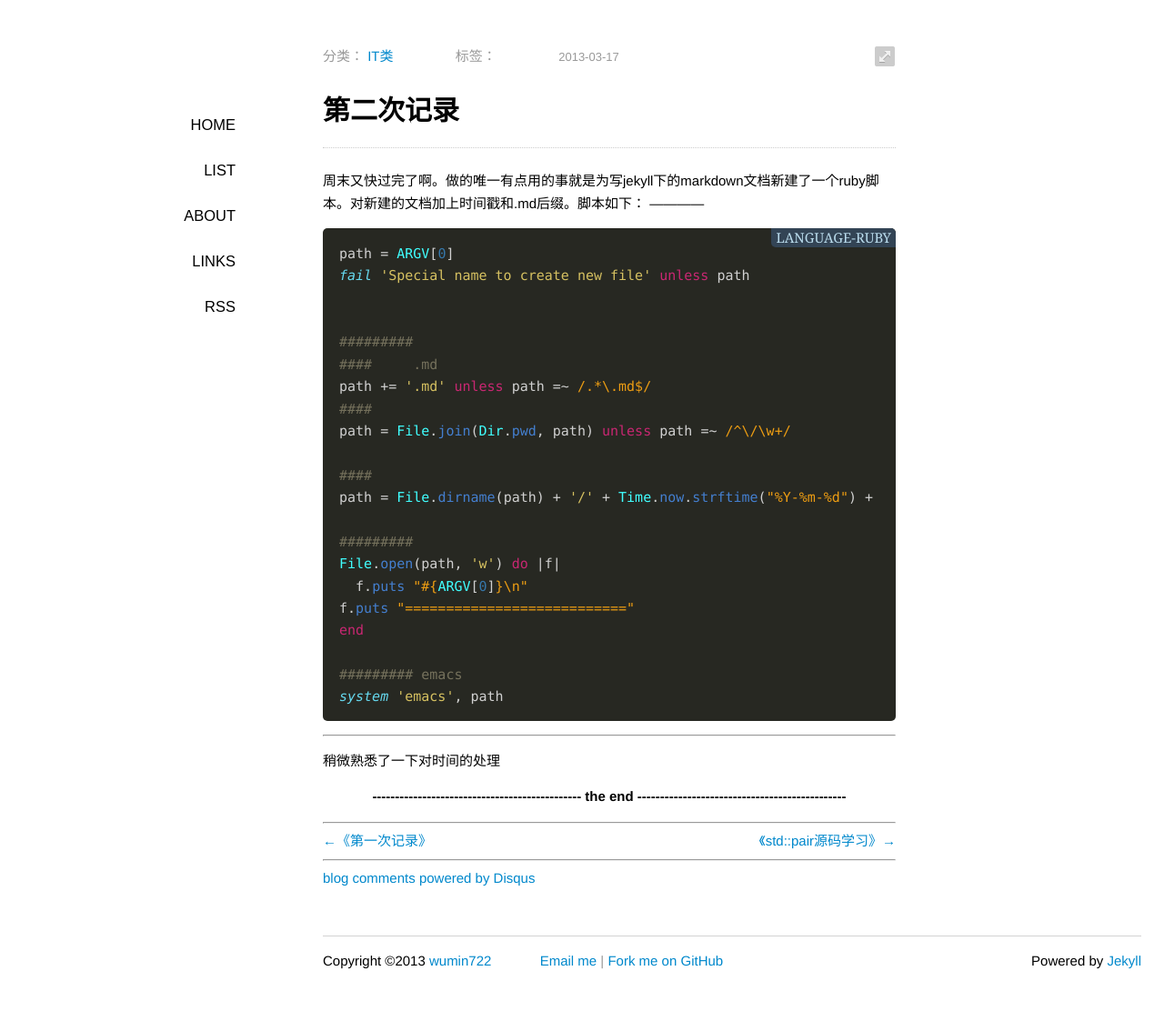
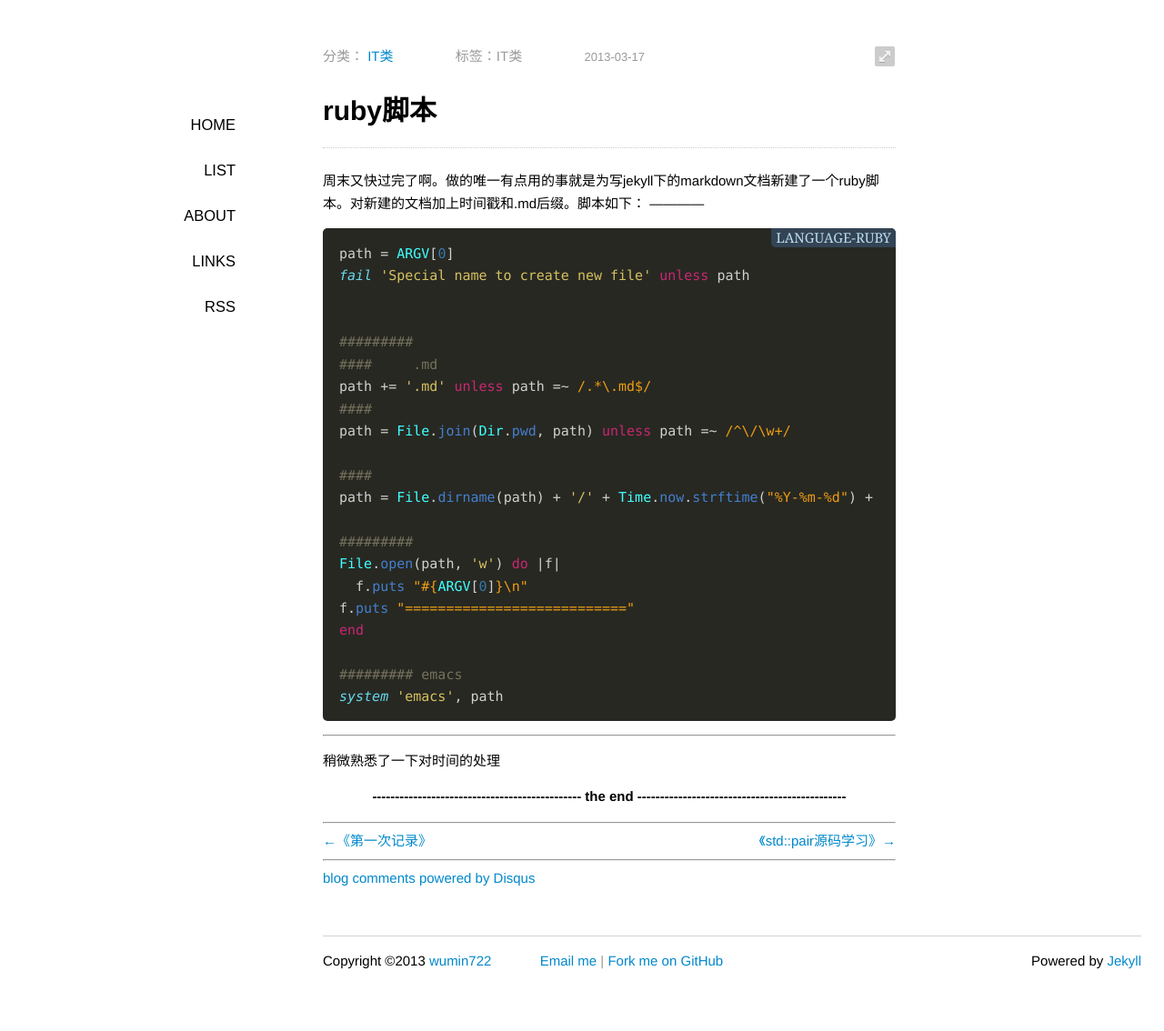
Before and after one commit to wumin722/wumin722.github.com, a Jekyll site: the page built from _posts/2013-03-17-weekend.md, in a window 1280 px wide. Shown: the whole page at 91% size. Built offline with Jekyll 4.4.1, drawn with Linux system fonts in a browser that asks for light colours; Markdown is read by kramdown in place of the engine named in the settings; comment, search, counter and statistics services are not loaded.

Commit message:
edit posts

```diff
--- a/_posts/2013-03-17-weekend.md
+++ b/_posts/2013-03-17-weekend.md
@@ -1,10 +1,12 @@
 ---
 layout: post
-title: 第二次记录
-categories: IT类
-pubish: true
+title: ruby脚本
+summary: 初始git, 尝试使用markdown写日记
+categories: [IT类]
+tags: [IT类]
+publish: true
 ---
-第二次记录
+ruby脚本
 =============
 周末又快过完了啊。做的唯一有点用的事就是为写jekyll下的markdown文档新建了一个ruby脚本。对新建的文档加上时间戳和.md后缀。脚本如下：
 ------------
```
Also changed, not shown: _posts/2013-03-07-hello.md (+3 -1 lines), _posts/2013-11-16-github-page.md (+3 -1 lines).
